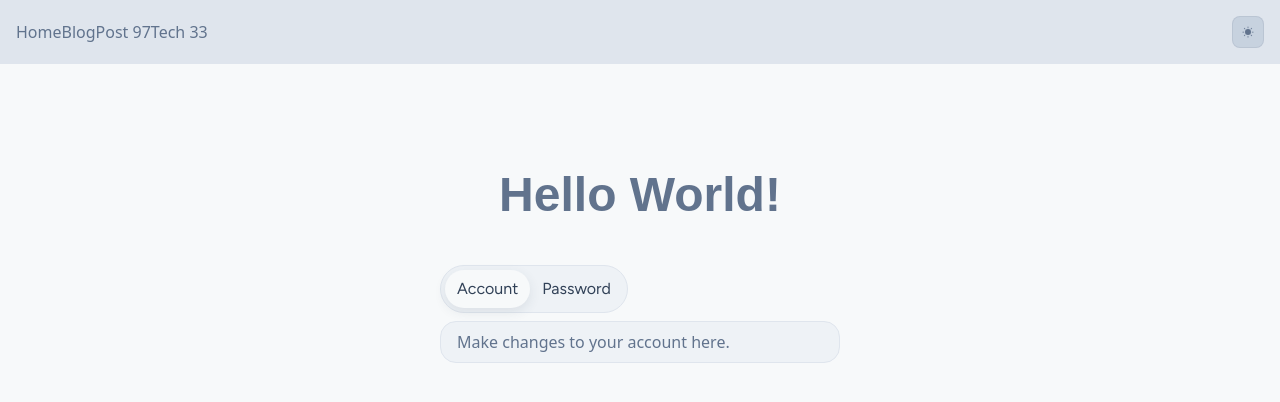
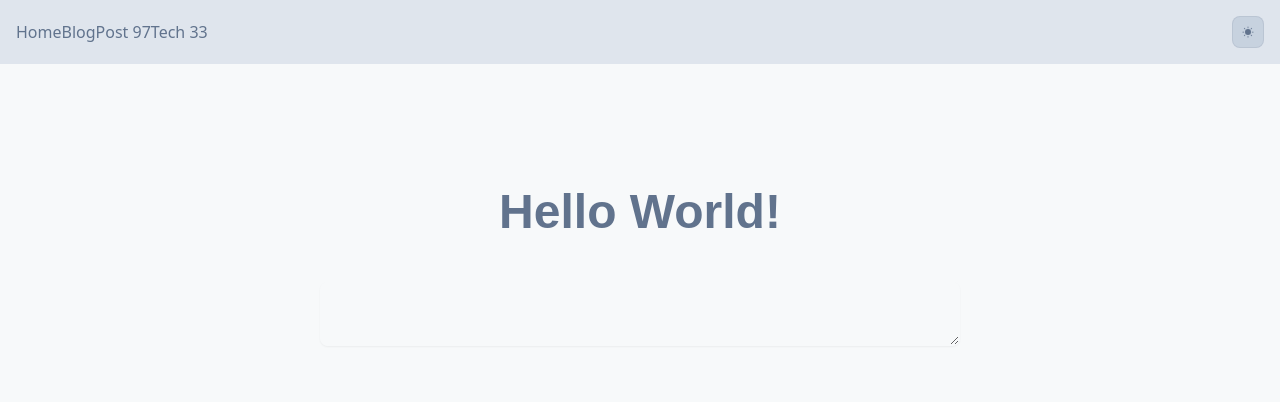
Before and after one commit to lorenzoferrante97/frontend-template, a Next.js app: page / in a window 1280 px wide. Shown: the top 402 px of the page. Built offline with nearby package versions, Linux system fonts and the light colour scheme; a web font is replaced by a local one.

Commit message:
add: import textarea from shadcn

```diff
--- /dev/null
+++ b/app/components/ui/textarea.jsx
@@ -0,0 +1,20 @@
+import * as React from "react"
+
+import { cn } from "@/lib/utils"
+
+function Textarea({
+  className,
+  ...props
+}) {
+  return (
+    <textarea
+      data-slot="textarea"
+      className={cn(
+        "border-input placeholder:text-muted-foreground focus-visible:border-ring focus-visible:ring-ring/50 aria-invalid:ring-destructive/20 dark:aria-invalid:ring-destructive/40 aria-invalid:border-destructive dark:bg-input/30 flex field-sizing-content min-h-16 w-full rounded-md border bg-transparent px-3 py-2 text-base shadow-xs transition-[color,box-shadow] outline-none focus-visible:ring-[3px] disabled:cursor-not-allowed disabled:opacity-50 md:text-sm",
+        className
+      )}
+      {...props} />
+  );
+}
+
+export { Textarea }
--- a/app/page.jsx
+++ b/app/page.jsx
@@ -140,12 +140,14 @@
 
 // import { Switch } from "@/app/components/ui/switch";
 
-import {
-	Tabs,
-	TabsContent,
-	TabsList,
-	TabsTrigger,
-} from "@/app/components/ui/tabs";
+// import {
+// 	Tabs,
+// 	TabsContent,
+// 	TabsList,
+// 	TabsTrigger,
+// } from "@/app/components/ui/tabs";
+
+import { Textarea } from "@/app/components/ui/textarea";
 
 export default function Home() {
 	return (
@@ -438,7 +440,8 @@
 				{/* - Switch ------------------------- */}
 				{/* <Switch /> */}
 
-				<Tabs defaultValue="account" className="w-[400px]">
+				{/* - Tabs ------------------------- */}
+				{/* <Tabs defaultValue="account" className="w-[400px]">
 					<TabsList>
 						<TabsTrigger value="account">Account</TabsTrigger>
 						<TabsTrigger value="password">Password</TabsTrigger>
@@ -447,7 +450,10 @@
 						Make changes to your account here.
 					</TabsContent>
 					<TabsContent value="password">Change your password here.</TabsContent>
-				</Tabs>
+				</Tabs> */}
+
+				{/* - Textarea ------------------------- */}
+				<Textarea />
 
 				{/* - LOCAL IMG ---------------------------------------------------------------------- */}
 				{/* local image */}
```
